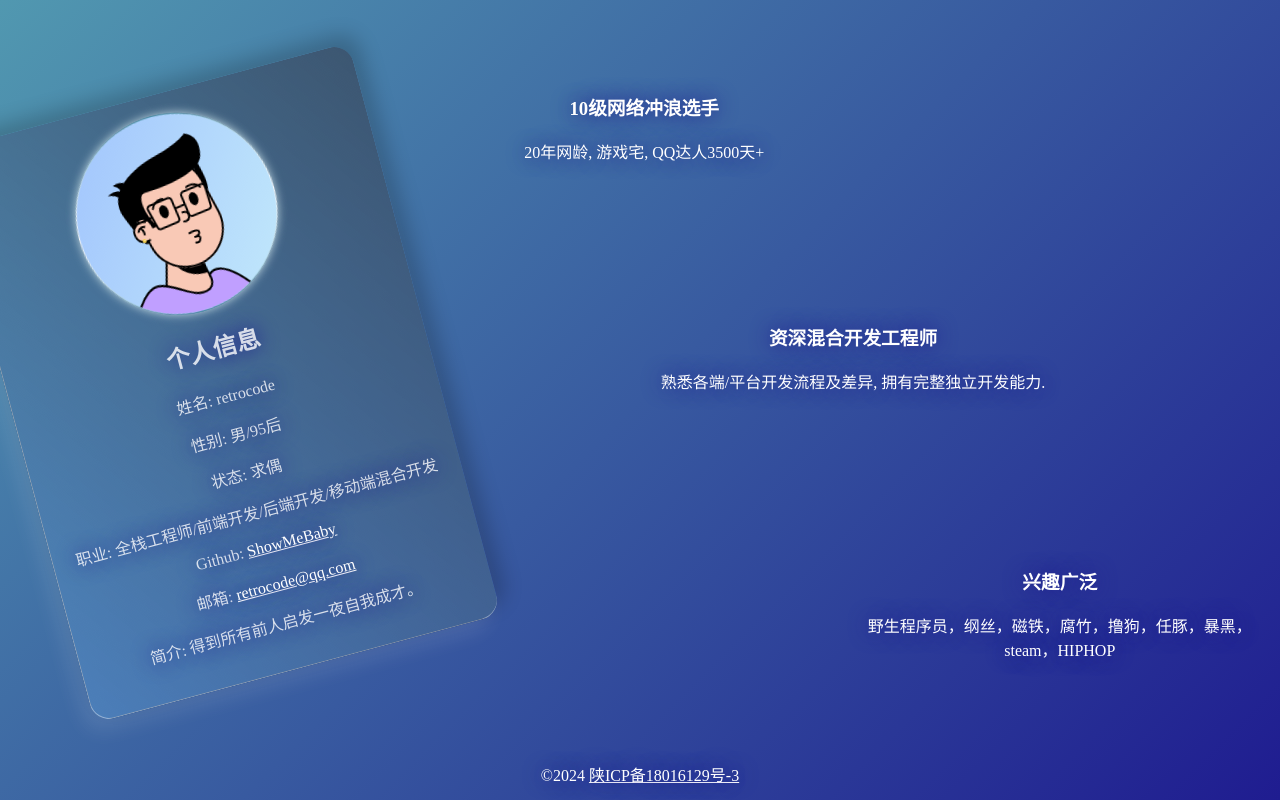
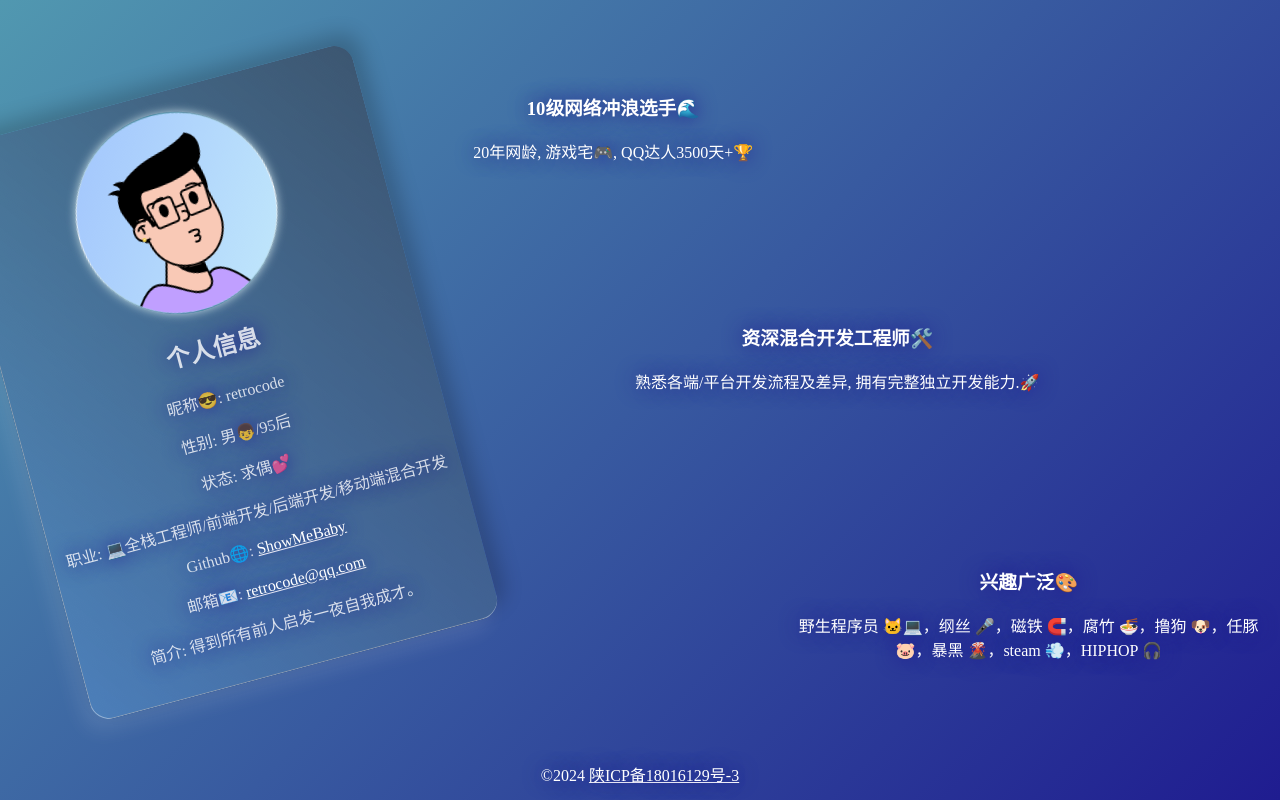
Before and after one commit to ShowMeBaby/ShowMeBaby.github.io, a plain HTML site: page index.html in a window 1280 px wide. Drawn offline with Linux system fonts and the light colour scheme.

Commit message:
add emoji

```diff
--- a/index.html
+++ b/index.html
@@ -215,12 +215,12 @@
               </svg>
             </div>
             <h2>个人信息</h2>
-            <p>姓名: retrocode</p>
-            <p>性别: 男/95后</p>
-            <p>状态: 求偶</p>
-            <p>职业: 全栈工程师/前端开发/后端开发/移动端混合开发</p>
-            <p>Github: <a href="//github.com/ShowMeBaby">ShowMeBaby</a></p>
-            <p>邮箱: <a href="mailto:retrocode@qq.com">retrocode@qq.com</a></p>
+            <p>昵称😎: retrocode</p>
+            <p>性别: 男👦/95后</p>
+            <p>状态: 求偶💕</p>
+            <p>职业: 💻全栈工程师/前端开发/后端开发/移动端混合开发</p>
+            <p>Github🌐: <a href="//github.com/ShowMeBaby">ShowMeBaby</a></p>
+            <p>邮箱📧: <a href="mailto:retrocode@qq.com">retrocode@qq.com</a></p>
             <p>简介: 得到所有前人启发一夜自我成才。</p>
           </div>
         </td>
@@ -228,8 +228,8 @@
           <table class="items" width="100%" height="100%">
             <tr>
               <td colspan="2" align="center" valign="middle">
-                <h3>10级网络冲浪选手</h3>
-                <p>20年网龄, 游戏宅, QQ达人3500天+</p>
+                <h3>10级网络冲浪选手🌊</h3>
+                <p>20年网龄, 游戏宅🎮, QQ达人3500天+🏆</p>
               </td>
               <td></td>
               <td></td>
@@ -237,8 +237,8 @@
             <tr>
               <td></td>
               <td colspan="2" align="center" valign="middle">
-                <h3>资深混合开发工程师</h3>
-                <p>熟悉各端/平台开发流程及差异, 拥有完整独立开发能力.</p>
+                <h3>资深混合开发工程师🛠️</h3>
+                <p>熟悉各端/平台开发流程及差异, 拥有完整独立开发能力.🚀</p>
               </td>
               <td></td>
             </tr>
@@ -246,8 +246,8 @@
               <td></td>
               <td></td>
               <td colspan="2" align="center" valign="middle">
-                <h3>兴趣广泛</h3>
-                <p>野生程序员，纲丝，磁铁，腐竹，撸狗，任豚，暴黑，steam，HIPHOP</p>
+                <h3>兴趣广泛🎨</h3>
+                <p>野生程序员 🐱‍💻，纲丝 🎤，磁铁 🧲，腐竹 🍜，撸狗 🐶，任豚 🐷，暴黑 🌋，steam 💨，HIPHOP 🎧</p>
               </td>
             </tr>
           </table>
```
